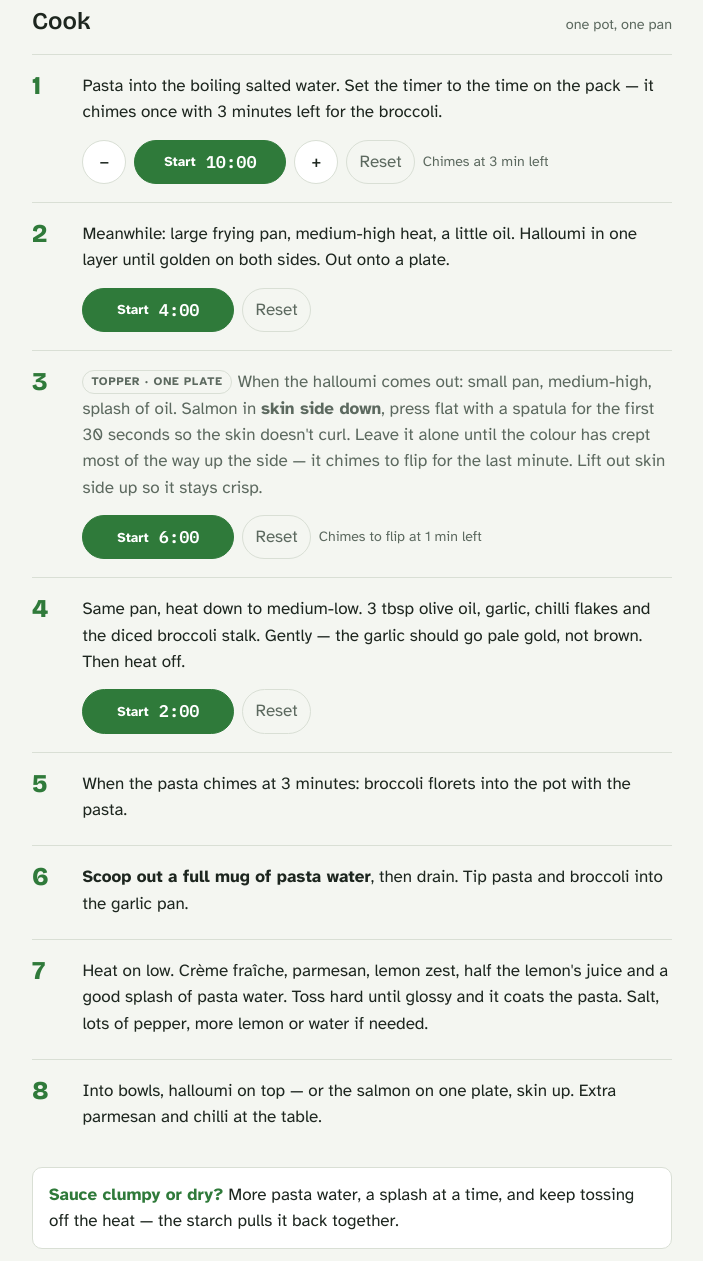
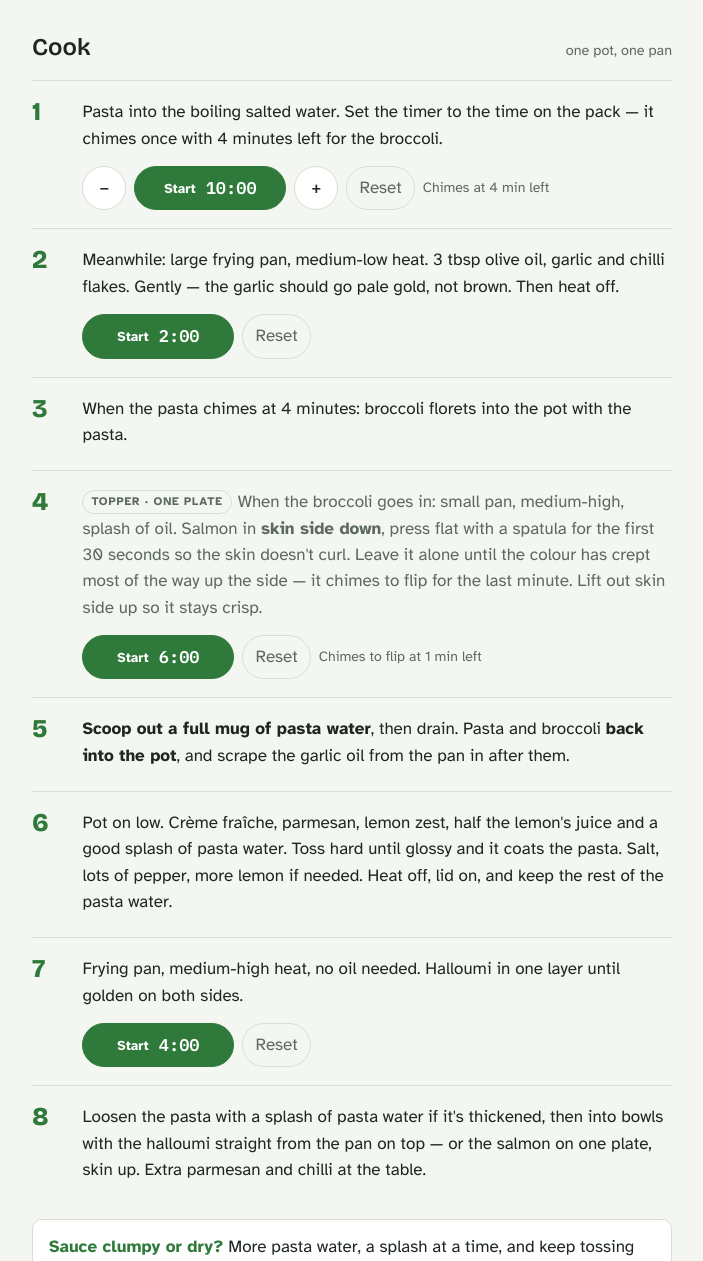
Before and after one commit to JannisGehrt/recipes, a plain HTML site: page recipes/pasta-broccoli.html in a window 1280 px wide. Shown: the part 1539-2800 px from the top of the page, without its empty margins (288-991 px from the left). Drawn offline with nearby package versions, Linux system fonts and the light colour scheme.

Commit message:
Broccoli pasta: halloumi last in a dry pan, sauce in the pot, 4 min broccoli; marked keeper
Co-Authored-By: Claude Opus 5.5 <noreply@anthropic.com>

```diff
--- a/recipes/pasta-broccoli.html
+++ b/recipes/pasta-broccoli.html
@@ -23,7 +23,7 @@
       <span>Protein <b>~45 g</b> per portion</span>
       <span>Topper <b>salmon</b>, one plate</span>
     </div>
-    <p class="intro">The broccoli cooks in the pasta pot for the last three minutes, so there's one pot and one pan. The sauce is just garlic oil, parmesan, crème fraîche and starchy pasta water — save that water before you drain. Halloumi on both plates, or swap one plate's halloumi for salmon.</p>
+    <p class="intro">The broccoli cooks in the pasta pot for the last four minutes, and the sauce comes together back in that pot, which frees the pan for the halloumi at the very end — it goes rubbery if it waits. The sauce is just garlic oil, parmesan, crème fraîche and starchy pasta water — save that water before you drain. Halloumi on both plates, or swap one plate's halloumi for salmon.</p>
     <div class="tools">
       <label class="switch" for="wake"><input type="checkbox" id="wake"> Keep screen on</label>
       <span id="wake-msg" class="cue-note" hidden></span>
@@ -40,7 +40,7 @@
           <li><span>Broccoli</span><span>1 head, ~400 g</span></li>
           <li><span>Halloumi</span><span>250 g</span></li>
           <li><span>Garlic</span><span>3 cloves</span></li>
-          <li><span>Olive oil</span><span>3 tbsp + a little</span></li>
+          <li><span>Olive oil</span><span>3 tbsp + a splash for the salmon</span></li>
         </ul>
         <h3>Topper, one plate</h3>
         <ul>
@@ -64,7 +64,7 @@
     <h2 id="prep-h">Prep <small>no heat · do it whenever</small></h2>
     <ul class="checklist" data-checklist="prep">
       <li><label for="p1"><input type="checkbox" id="p1"><div><strong>Big pot of water on</strong>, lid on, and salt it well once it boils. First thing.</div></label></li>
-      <li><label for="p2"><input type="checkbox" id="p2"><div><strong>Broccoli</strong> — cut into small florets. Don't bin the stalk: peel off the tough skin, dice it small and keep it in its own pile — it goes into the garlic oil.</div></label></li>
+      <li><label for="p2"><input type="checkbox" id="p2"><div><strong>Broccoli</strong> — small florets. The stalk isn't needed.</div></label></li>
       <li><label for="p3"><input type="checkbox" id="p3"><div><strong>Garlic</strong> — thin slices.</div></label></li>
       <li><label for="p4"><input type="checkbox" id="p4"><div><strong>Lemon</strong> — zest it all, then halve.</div></label></li>
       <li><label for="p5"><input type="checkbox" id="p5"><div><strong>Halloumi</strong> — 1 cm slices, pat dry. (Only half if one plate gets salmon.)</div></label></li>
@@ -79,32 +79,32 @@
     <h2 id="cook-h">Cook <small>one pot, one pan</small></h2>
     <ol class="steps">
       <li>
-        <p>Pasta into the boiling salted water. Set the timer to the time on the pack — it chimes once with 3 minutes left for the broccoli.</p>
-        <div class="timer-row"><button type="button" class="adj" data-adj="pasta" data-delta="-30" aria-label="30 seconds less">−</button><button type="button" class="timer" data-id="pasta" data-label="Pasta" data-secs="600" data-cue="180" data-cue-text="Broccoli florets in now"></button><button type="button" class="adj" data-adj="pasta" data-delta="30" aria-label="30 seconds more">+</button><button type="button" class="ghost" data-reset="pasta">Reset</button><span class="cue-note" id="cue-pasta">Chimes at 3 min left</span></div>
+        <p>Pasta into the boiling salted water. Set the timer to the time on the pack — it chimes once with 4 minutes left for the broccoli.</p>
+        <div class="timer-row"><button type="button" class="adj" data-adj="pasta" data-delta="-30" aria-label="30 seconds less">−</button><button type="button" class="timer" data-id="pasta" data-label="Pasta" data-secs="600" data-cue="240" data-cue-text="Broccoli florets in now"></button><button type="button" class="adj" data-adj="pasta" data-delta="30" aria-label="30 seconds more">+</button><button type="button" class="ghost" data-reset="pasta">Reset</button><span class="cue-note" id="cue-pasta">Chimes at 4 min left</span></div>
       </li>
       <li>
-        <p>Meanwhile: large frying pan, medium-high heat, a little oil. Halloumi in one layer until golden on both sides. Out onto a plate.</p>
-        <div class="timer-row"><button type="button" class="timer" data-id="halloumi" data-label="Halloumi" data-secs="240"></button><button type="button" class="ghost" data-reset="halloumi">Reset</button></div>
+        <p>Meanwhile: large frying pan, medium-low heat. 3 tbsp olive oil, garlic and chilli flakes. Gently — the garlic should go pale gold, not brown. Then heat off.</p>
+        <div class="timer-row"><button type="button" class="timer" data-id="garlic" data-label="Garlic" data-secs="120"></button><button type="button" class="ghost" data-reset="garlic">Reset</button></div>
+      </li>
+      <li>
+        <p>When the pasta chimes at 4 minutes: broccoli florets into the pot with the pasta.</p>
       </li>
       <li class="topper">
-        <p><span class="tag">Topper · one plate</span>When the halloumi comes out: small pan, medium-high, splash of oil. Salmon in <strong>skin side down</strong>, press flat with a spatula for the first 30 seconds so the skin doesn't curl. Leave it alone until the colour has crept most of the way up the side — it chimes to flip for the last minute. Lift out skin side up so it stays crisp.</p>
+        <p><span class="tag">Topper · one plate</span>When the broccoli goes in: small pan, medium-high, splash of oil. Salmon in <strong>skin side down</strong>, press flat with a spatula for the first 30 seconds so the skin doesn't curl. Leave it alone until the colour has crept most of the way up the side — it chimes to flip for the last minute. Lift out skin side up so it stays crisp.</p>
         <div class="timer-row"><button type="button" class="timer" data-id="topper" data-label="Salmon" data-secs="360" data-cue="60" data-cue-text="Flip the salmon"></button><button type="button" class="ghost" data-reset="topper">Reset</button><span class="cue-note" id="cue-topper">Chimes to flip at 1 min left</span></div>
       </li>
       <li>
-        <p>Same pan, heat down to medium-low. 3 tbsp olive oil, garlic, chilli flakes and the diced broccoli stalk. Gently — the garlic should go pale gold, not brown. Then heat off.</p>
-        <div class="timer-row"><button type="button" class="timer" data-id="garlic" data-label="Garlic" data-secs="120"></button><button type="button" class="ghost" data-reset="garlic">Reset</button></div>
+        <p><strong>Scoop out a full mug of pasta water</strong>, then drain. Pasta and broccoli <strong>back into the pot</strong>, and scrape the garlic oil from the pan in after them.</p>
       </li>
       <li>
-        <p>When the pasta chimes at 3 minutes: broccoli florets into the pot with the pasta.</p>
+        <p>Pot on low. Crème fraîche, parmesan, lemon zest, half the lemon's juice and a good splash of pasta water. Toss hard until glossy and it coats the pasta. Salt, lots of pepper, more lemon if needed. Heat off, lid on, and keep the rest of the pasta water.</p>
       </li>
       <li>
-        <p><strong>Scoop out a full mug of pasta water</strong>, then drain. Tip pasta and broccoli into the garlic pan.</p>
+        <p>Frying pan, medium-high heat, no oil needed. Halloumi in one layer until golden on both sides.</p>
+        <div class="timer-row"><button type="button" class="timer" data-id="halloumi" data-label="Halloumi" data-secs="240"></button><button type="button" class="ghost" data-reset="halloumi">Reset</button></div>
       </li>
       <li>
-        <p>Heat on low. Crème fraîche, parmesan, lemon zest, half the lemon's juice and a good splash of pasta water. Toss hard until glossy and it coats the pasta. Salt, lots of pepper, more lemon or water if needed.</p>
-      </li>
-      <li>
-        <p>Into bowls, halloumi on top — or the salmon on one plate, skin up. Extra parmesan and chilli at the table.</p>
+        <p>Loosen the pasta with a splash of pasta water if it's thickened, then into bowls with the halloumi straight from the pan on top — or the salmon on one plate, skin up. Extra parmesan and chilli at the table.</p>
       </li>
     </ol>
     <p class="fix"><b>Sauce clumpy or dry?</b> More pasta water, a splash at a time, and keep tossing off the heat — the starch pulls it back together.</p>
```
Also changed, not shown: index.html (+1 -1 lines).
